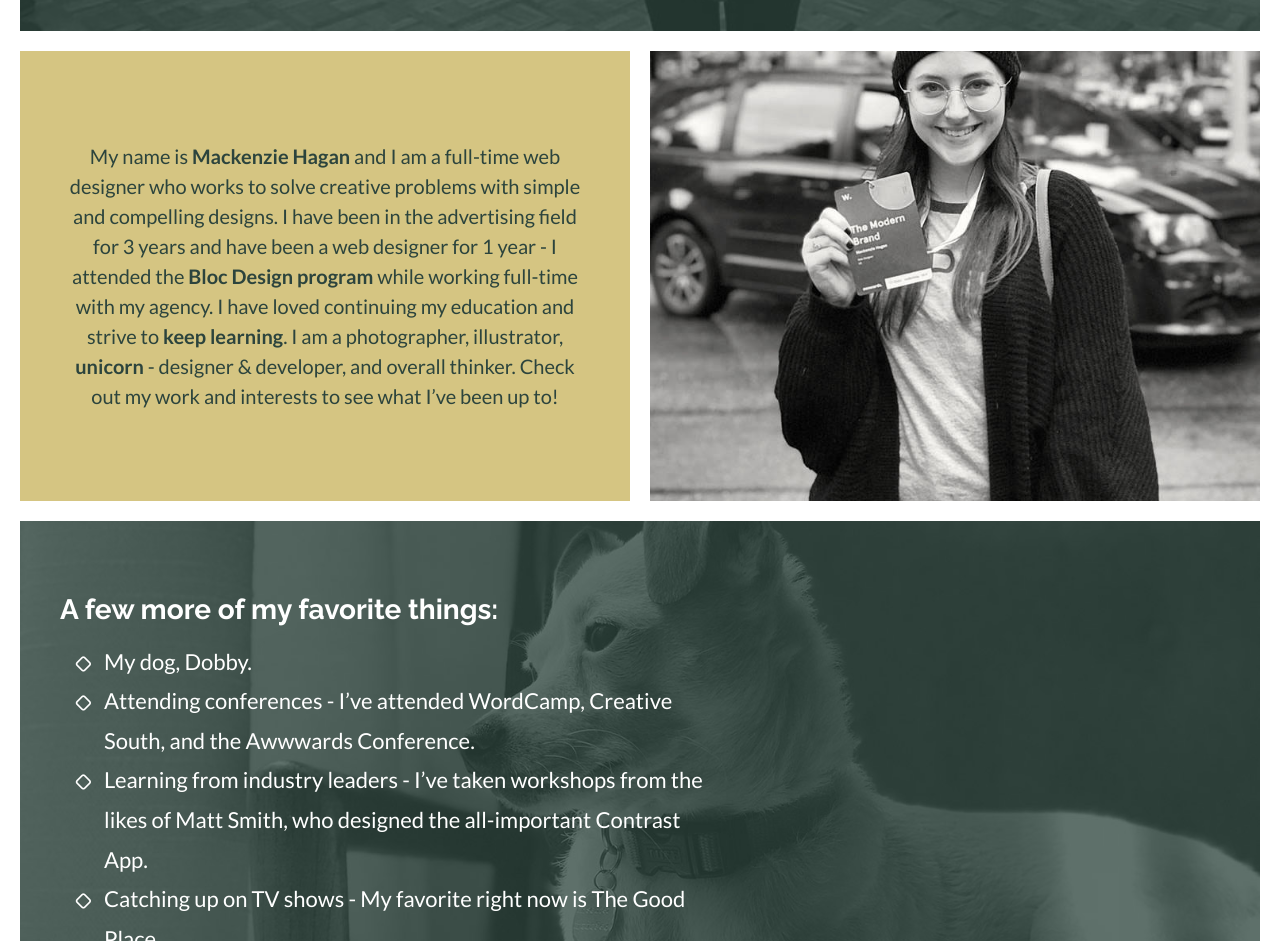
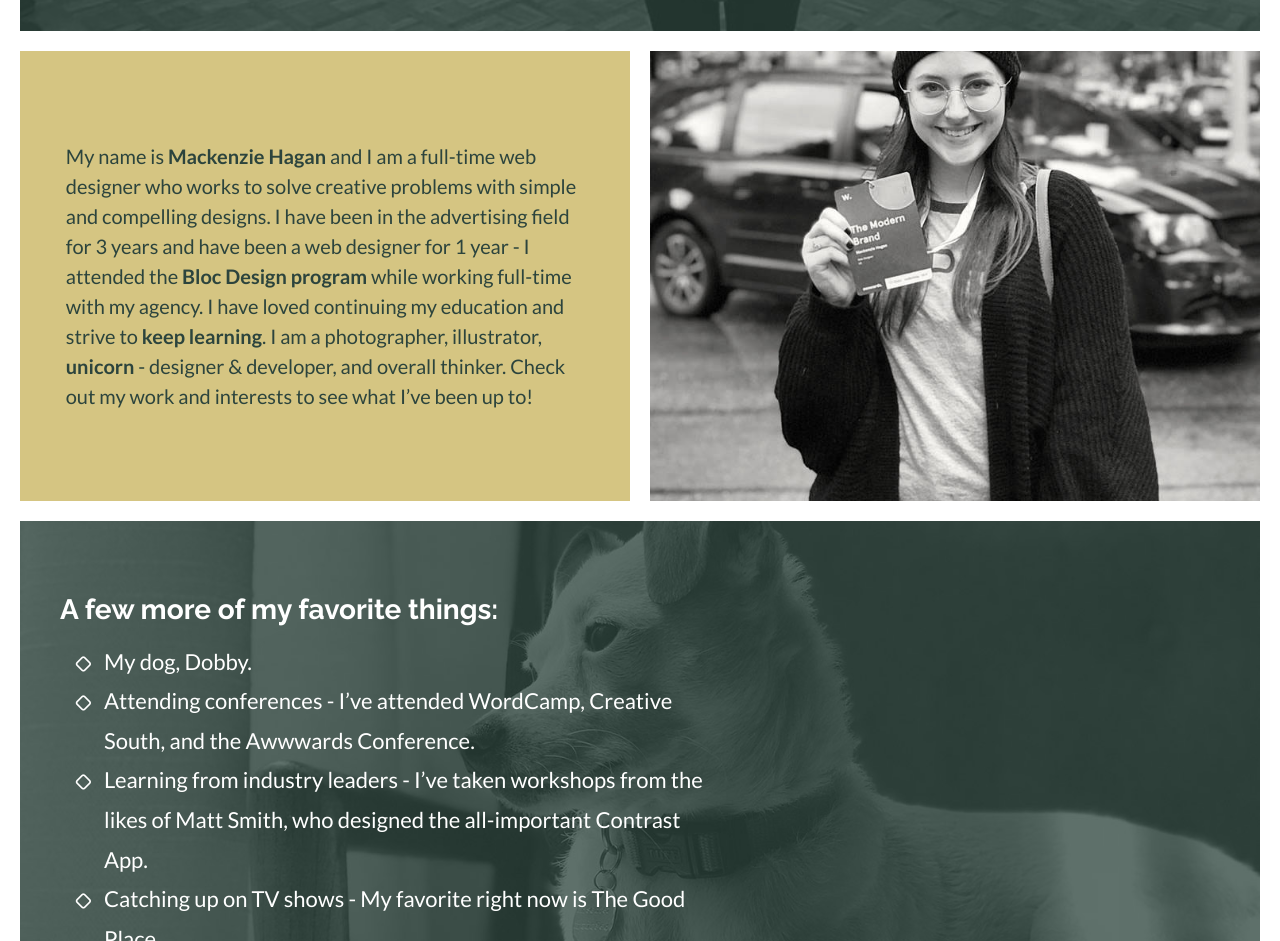
Before and after one commit to mlhagan/mlhagan-portfolio, a plain HTML site: page about.html in a window 1280 px wide. Shown: the part 789-1730 px from the top of the page. Drawn offline with Linux system fonts and the light colour scheme.

Commit message:
Update about.html

```diff
--- a/about.html
+++ b/about.html
@@ -92,7 +92,7 @@
           <div class="col-md-6 ">
             <div class="content-box st-2">
               <div class="content-box-inner">
-                <style="text-align: left;"><p class="about">
+                <span style="text-align: left;"><p class="about">
                   My name is <b>Mackenzie Hagan</b> and I am a full-time web
                   designer who works to solve creative problems with simple and
                   compelling designs. I have been in the advertising field for 3
@@ -102,7 +102,7 @@
                   <b>keep learning</b>. I am a photographer, illustrator,
                   <b>unicorn</b> - designer & developer, and overall thinker.
                   Check out my work and interests to see what I’ve been up to!
-                  </p></style>
+                  </p></span>
               </div>
             </div>
           </div>
```
